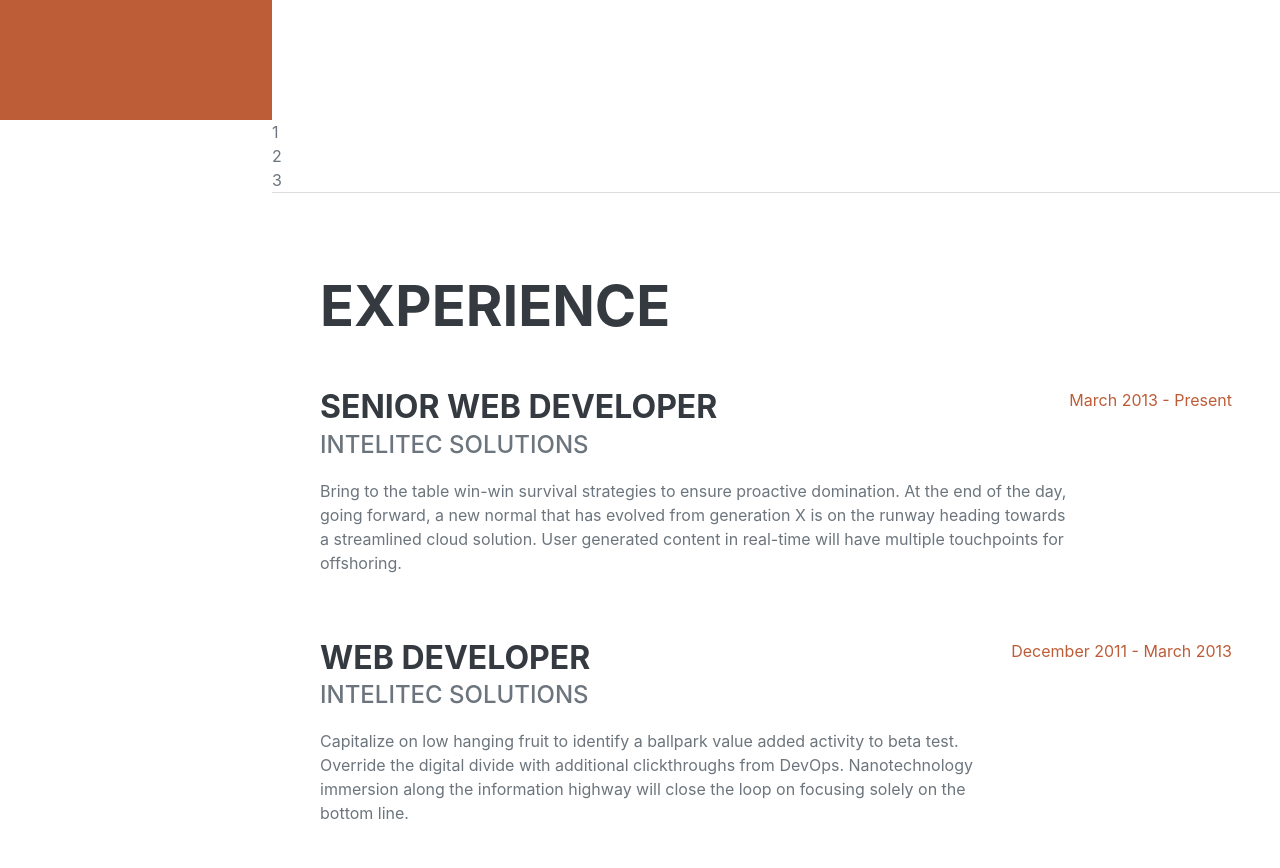
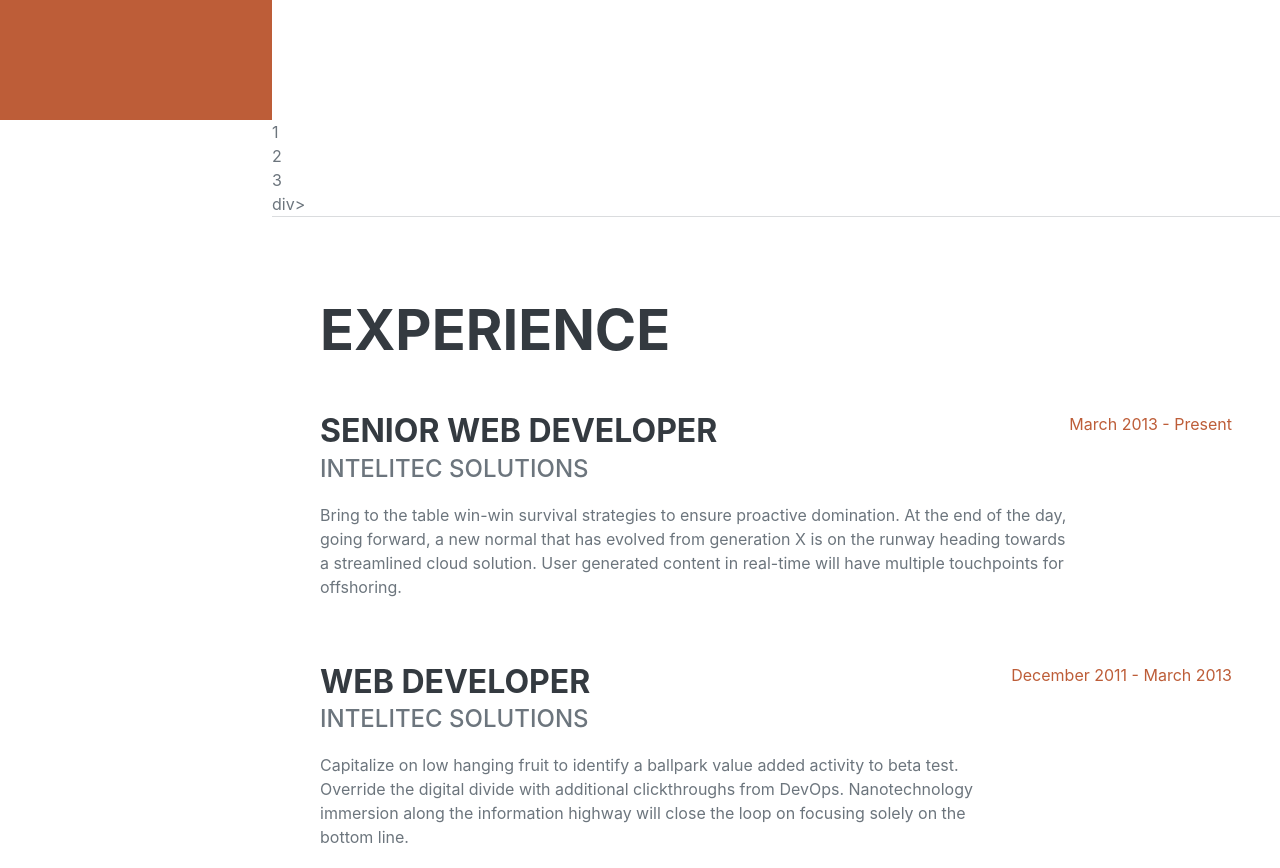
Before and after one commit to A113070047/A113070047.github.io, a plain HTML site: page index.html in a window 1280 px wide. Shown: the part 680-1548 px from the top of the page. Drawn offline with nearby package versions, Linux system fonts and the light colour scheme; a web font is replaced by a local one.

Commit message:
Update index.html

```diff
--- a/index.html
+++ b/index.html
@@ -81,7 +81,7 @@
             <div class:"col">1</div>
             <div class:"col">2</div>
             <div class:"col">3</div>
-        <div/>
+        </div>div>
             <hr class="m-0" />
             <!-- Experience-->
             <section class="resume-section" id="experience">
```
